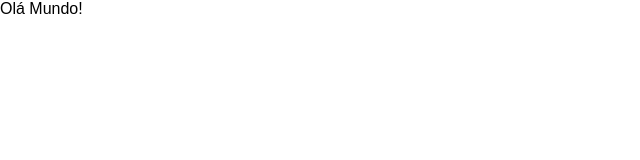
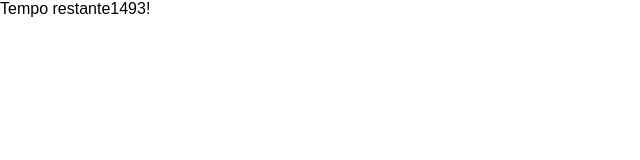
Before and after one commit to MeiryanneMartins/POMODORO-APP, a React (Create React App) app: page / in a window 1280 px wide. Shown: the top 160 px of the page, without its empty margins (0-640 px from the left). Built offline with nearby package versions, Linux system fonts and the light colour scheme.

Commit message:
Add component pomodoro timer

```diff
--- a/src/App.tsx
+++ b/src/App.tsx
@@ -1,9 +1,10 @@
 import React from 'react';
+import { PomodoroTimer } from './components/pomodoro-timer';
 
 function App(): JSX.Element {
   return (
     <div className="App">
-      <div className="App">Olá Mundo!</div>
+      <PomodoroTimer defaultPomodoroTime={1500} />
     </div>
   );
 }
--- a/src/components/pomodoro-timer.tsx
+++ b/src/components/pomodoro-timer.tsx
@@ -1,12 +1,15 @@
-import React, { useEffect, useState, useCallback } from 'react';
+import React from 'react';
 import { useInterval } from '../hooks/use-interval';
-import { Button } from './button';
-import { Timer } from './timer';
-import { secondsToTime } from '../utils/seconds-to-time';
 
 interface Props {
-  pomodoroTime: number;
-  shortRestTime: number;
-  longRestTime: number;
-  cycles: number;
+  defaultPomodoroTime: number;
 }
+
+export function PomodoroTimer(props: Props): JSX.Element {
+  const [mainTime, setMainTime] = React.useState(props.defaultPomodoroTime);
+
+  useInterval(() => {
+    setMainTime(mainTime - 1);
+  }, 1000);
+  return <div>Tempo restante{mainTime}!</div>;
+}
```
